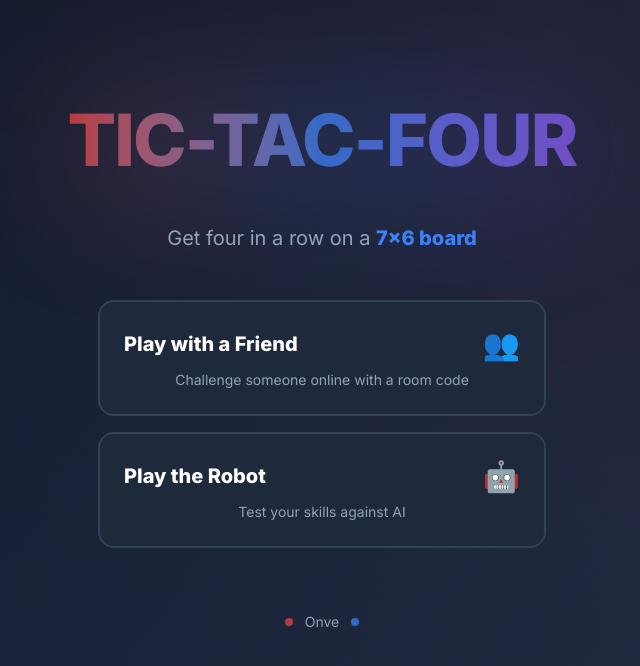
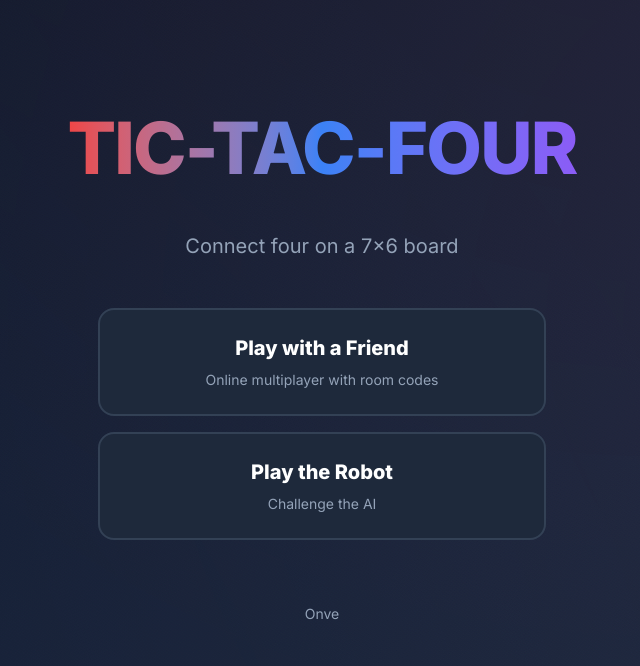
Before and after one commit to viscountry/tic-tac-toe-4, a React (Vite) app: page / in a window 1280 px wide. Shown: the top 666 px of the page, without its empty margins (318-958 px from the left). Built offline with nearby package versions, Linux system fonts and the light colour scheme.

Commit message:
Simplify UI and remove excessive emojis

```diff
--- a/src/components/GameView.jsx
+++ b/src/components/GameView.jsx
@@ -11,10 +11,10 @@ export default function GameView({ game, mode, notice, onLeave }) {
   const foe = mode === 'bot' ? 'The robot' : 'Your friend';
 
   let status;
-  if (result) status = result.draw ? '🤝 Draw! Board is full.' : result.winner === you ? '🎉 You won! Four in a row!' : `${foe === 'The robot' ? '🤖' : '😔'} ${foe} won this round.`;
-  else if (!opponentHere) status = '⏳ Waiting for your friend...';
-  else if (turn === you) status = '🎯 Your turn!';
-  else status = mode === 'bot' ? '🤔 Robot is thinking...' : "⏱️ Friend's turn...";
+  if (result) status = result.draw ? 'Draw! Board is full.' : result.winner === you ? 'You won!' : `${foe} won this round.`;
+  else if (!opponentHere) status = 'Waiting for your friend...';
+  else if (turn === you) status = 'Your turn';
+  else status = mode === 'bot' ? 'Robot is thinking...' : "Friend's turn...";
 
   const canPlay = !result && opponentHere && turn === you;
 
@@ -43,7 +43,7 @@ export default function GameView({ game, mode, notice, onLeave }) {
               <strong className="text-2xl sm:text-3xl tracking-[0.3em] font-black text-ink bg-bg-tertiary px-4 py-1 rounded-lg">{code}</strong>
             </div>
             <Button variant="link" onClick={copyLink}>
-              {copied ? '✓ Copied!' : '📋 Copy Link'}
+              {copied ? 'Copied!' : 'Copy Link'}
             </Button>
           </div>
         </div>
@@ -65,7 +65,7 @@ export default function GameView({ game, mode, notice, onLeave }) {
       {result && (
         <div className="flex justify-center">
           <Button onClick={rematch} disabled={rematchWaiting}>
-            {mode === 'bot' ? '🔄 Play Again' : rematchWaiting ? '⏳ Waiting for friend...' : '🔄 Rematch'}
+            {mode === 'bot' ? 'Play Again' : rematchWaiting ? 'Waiting for friend...' : 'Rematch'}
           </Button>
         </div>
       )}
--- a/src/screens/BotSetup.jsx
+++ b/src/screens/BotSetup.jsx
@@ -8,37 +8,34 @@ export default function BotSetup({ onBack, onStart }) {
 
   return (
     <section className="max-w-lg mx-auto">
-      <Button variant="link" onClick={onBack}>← Back to Home</Button>
+      <Button variant="link" onClick={onBack}>← Back</Button>
 
-      <div className="mt-6 mb-8 text-center">
-        <h2 className="text-3xl sm:text-4xl font-black tracking-tight mb-2 bg-gradient-to-r from-accent to-secondary bg-clip-text text-transparent">
-          🤖 Play the Robot
+      <div className="mt-6 mb-8">
+        <h2 className="text-3xl sm:text-4xl font-black tracking-tight mb-2">
+          Play the Robot
         </h2>
-        <p className="text-muted">Choose your difficulty and side</p>
+        <p className="text-muted">Choose your settings</p>
       </div>
 
       <div className="space-y-6">
-        {/* Difficulty Card */}
-        <div className="bg-card rounded-2xl p-6 border-2 border-border shadow-lg">
-          <label className="mb-3 block text-sm font-bold text-muted uppercase tracking-wide">Difficulty Level</label>
+        <div className="bg-card rounded-2xl p-6 border-2 border-border">
+          <label className="mb-3 block text-sm font-bold text-muted uppercase tracking-wide">Difficulty</label>
           <Segmented options={['easy', 'hard']} value={level} onChange={setLevel} />
           <p className="mt-3 text-xs text-muted">
-            {level === 'easy' ? '😊 Good for beginners' : '🧠 Minimax AI with alpha-beta pruning'}
+            {level === 'easy' ? 'Casual play' : 'Advanced AI'}
           </p>
         </div>
 
-        {/* Side Selection Card */}
-        <div className="bg-card rounded-2xl p-6 border-2 border-border shadow-lg">
-          <label className="mb-3 block text-sm font-bold text-muted uppercase tracking-wide">Play As</label>
+        <div className="bg-card rounded-2xl p-6 border-2 border-border">
+          <label className="mb-3 block text-sm font-bold text-muted uppercase tracking-wide">Play as</label>
           <Segmented options={['X', 'O']} value={side} onChange={setSide} />
           <p className="mt-3 text-xs text-muted">
-            {side === 'X' ? '🔴 You go first!' : '🔵 Robot starts first'}
+            {side === 'X' ? 'You go first' : 'Robot goes first'}
           </p>
         </div>
 
-        {/* Start Button */}
         <Button onClick={() => onStart({ level, side })}>
-          🚀 Start Game
+          Start Game
         </Button>
       </div>
     </section>
--- a/src/screens/FriendLobby.jsx
+++ b/src/screens/FriendLobby.jsx
@@ -6,43 +6,34 @@ export default function FriendLobby({ initialCode, notice, onBack, onStart }) {
 
   return (
     <section className="max-w-lg mx-auto">
-      <Button variant="link" onClick={onBack}>← Back to Home</Button>
+      <Button variant="link" onClick={onBack}>← Back</Button>
 
-      <div className="mt-6 mb-8 text-center">
-        <h2 className="text-3xl sm:text-4xl font-black tracking-tight mb-2 bg-gradient-to-r from-primary to-secondary bg-clip-text text-transparent">
-          👥 Play with a Friend
+      <div className="mt-6 mb-8">
+        <h2 className="text-3xl sm:text-4xl font-black tracking-tight mb-2">
+          Play with a Friend
         </h2>
-        <p className="text-muted">Create or join an online room</p>
+        <p className="text-muted">Create or join a room</p>
       </div>
 
-      {/* Create Room Card */}
-      <div className="mb-6 bg-gradient-to-br from-card to-card-hover rounded-2xl p-6 border-2 border-border shadow-xl hover:shadow-2xl transition-all">
-        <div className="text-center mb-4">
-          <span className="text-5xl mb-3 block">🎮</span>
-          <h3 className="text-xl font-bold mb-2">Create a New Room</h3>
-          <p className="text-sm text-muted mb-4">Get a 5-letter code to share with your friend</p>
-        </div>
+      <div className="mb-6 bg-card rounded-2xl p-6 border-2 border-border">
+        <h3 className="text-xl font-bold mb-2">Create Room</h3>
+        <p className="text-sm text-muted mb-4">Get a code to share</p>
         <Button onClick={() => onStart({ type: 'create' })}>
-          ✨ Create Room
+          Create Room
         </Button>
       </div>
 
-      {/* Divider */}
       <div className="relative my-8 flex items-center gap-4">
-        <div className="h-px flex-1 bg-gradient-to-r from-transparent via-border to-transparent" />
-        <span className="text-sm font-bold text-muted uppercase tracking-wide px-3 py-1 bg-card rounded-full border border-border">or</span>
-        <div className="h-px flex-1 bg-gradient-to-r from-transparent via-border to-transparent" />
+        <div className="h-px flex-1 bg-border" />
+        <span className="text-sm text-muted">or</span>
+        <div className="h-px flex-1 bg-border" />
       </div>
 
-      {/* Join Room Card */}
-      <div className="bg-gradient-to-br from-card to-card-hover rounded-2xl p-6 border-2 border-border shadow-xl">
-        <div className="text-center mb-4">
-          <span className="text-5xl mb-3 block">🔗</span>
-          <h3 className="text-xl font-bold mb-2">Join Existing Room</h3>
-        </div>
+      <div className="bg-card rounded-2xl p-6 border-2 border-border">
+        <h3 className="text-xl font-bold mb-4">Join Room</h3>
 
         <label htmlFor="code" className="mb-3 block text-sm font-bold text-muted uppercase tracking-wide">
-          Enter Room Code
+          Room Code
         </label>
         <input
           id="code"
@@ -55,14 +46,13 @@ export default function FriendLobby({ initialCode, notice, onBack, onStart }) {
         />
 
         <Button onClick={() => onStart({ type: 'join', code })} disabled={code.length !== 5}>
-          🚪 Join Room
+          Join Room
         </Button>
       </div>
 
-      {/* Notice */}
       {notice && (
         <div role="alert" className="mt-6 bg-card-hover border-2 border-primary/50 rounded-xl p-4">
-          <p className="text-sm text-center text-primary">⚠️ {notice}</p>
+          <p className="text-sm text-center text-primary">{notice}</p>
         </div>
       )}
     </section>
--- a/src/screens/Home.jsx
+++ b/src/screens/Home.jsx
@@ -3,48 +3,36 @@ import Button from '../components/Button.jsx';
 export default function Home({ onNavigate }) {
   return (
     <section className="min-h-[80vh] flex flex-col items-center justify-center text-center px-4">
-      {/* Hero Title with glow effect */}
-      <div className="mb-8 relative">
-        <h1 className="text-5xl sm:text-6xl md:text-7xl font-black tracking-tight mb-4 bg-gradient-to-r from-primary via-secondary to-accent bg-clip-text text-transparent animate-pulse">
+      <div className="mb-8">
+        <h1 className="text-5xl sm:text-6xl md:text-7xl font-black tracking-tight mb-4 bg-gradient-to-r from-primary via-secondary to-accent bg-clip-text text-transparent">
           TIC-TAC-FOUR
         </h1>
-        <div className="absolute inset-0 blur-3xl bg-gradient-to-r from-primary/20 via-secondary/20 to-accent/20 -z-10" />
       </div>
 
       <p className="text-lg sm:text-xl text-muted mb-12 max-w-md">
-        Get four in a row on a <span className="text-secondary font-bold">7×6 board</span>
+        Connect four on a 7×6 board
       </p>
 
-      {/* Game mode cards */}
       <div className="w-full max-w-md space-y-4">
         <div
           onClick={() => onNavigate('friend')}
-          className="group cursor-pointer bg-card hover:bg-card-hover border-2 border-border hover:border-primary rounded-2xl p-6 transition-all hover:scale-105 hover:shadow-xl active:scale-100"
+          className="cursor-pointer bg-card hover:bg-card-hover border-2 border-border hover:border-primary rounded-2xl p-6 transition-all hover:scale-105 active:scale-100"
         >
-          <div className="flex items-center justify-between mb-2">
-            <h3 className="text-xl font-bold group-hover:text-primary transition-colors">Play with a Friend</h3>
-            <span className="text-3xl">👥</span>
-          </div>
-          <p className="text-sm text-muted">Challenge someone online with a room code</p>
+          <h3 className="text-xl font-bold mb-2">Play with a Friend</h3>
+          <p className="text-sm text-muted">Online multiplayer with room codes</p>
         </div>
 
         <div
           onClick={() => onNavigate('bot')}
-          className="group cursor-pointer bg-card hover:bg-card-hover border-2 border-border hover:border-accent rounded-2xl p-6 transition-all hover:scale-105 hover:shadow-xl active:scale-100"
+          className="cursor-pointer bg-card hover:bg-card-hover border-2 border-border hover:border-accent rounded-2xl p-6 transition-all hover:scale-105 active:scale-100"
         >
-          <div className="flex items-center justify-between mb-2">
-            <h3 className="text-xl font-bold group-hover:text-accent transition-colors">Play the Robot</h3>
-            <span className="text-3xl">🤖</span>
-          </div>
-          <p className="text-sm text-muted">Test your skills against AI</p>
+          <h3 className="text-xl font-bold mb-2">Play the Robot</h3>
+          <p className="text-sm text-muted">Challenge the AI</p>
         </div>
       </div>
 
-      {/* Decorative elements */}
-      <div className="mt-16 flex gap-3 items-center justify-center text-muted text-sm">
-        <span className="w-2 h-2 bg-primary rounded-full animate-pulse" />
-        <span>Onve</span>
-        <span className="w-2 h-2 bg-secondary rounded-full animate-pulse delay-75" />
+      <div className="mt-16 text-muted text-sm">
+        Onve
       </div>
     </section>
   );
--- a/src/screens/OnlineGame.jsx
+++ b/src/screens/OnlineGame.jsx
@@ -3,5 +3,22 @@ import GameView from '../components/GameView.jsx';
 
 export default function OnlineGame({ intent, onLeave, onFatal }) {
   const { game, notice } = useOnlineGame(intent, onFatal);
-  return game ? <GameView game={game} mode="online" notice={notice} onLeave={onLeave} /> : <p>Connecting…</p>;
+
+  if (!game) {
+    return (
+      <div className="flex flex-col items-center justify-center min-h-[60vh] text-center">
+        <div className="mb-4">
+          <div className="inline-block h-12 w-12 animate-spin rounded-full border-4 border-solid border-primary border-r-transparent"></div>
+        </div>
+        <p className="text-xl font-bold text-muted">
+          {intent?.type === 'create' ? 'Creating room...' : 'Joining room...'}
+        </p>
+        {intent?.type === 'join' && intent.code && (
+          <p className="mt-2 text-sm text-muted">Room: {intent.code}</p>
+        )}
+      </div>
+    );
+  }
+
+  return <GameView game={game} mode="online" notice={notice} onLeave={onLeave} />;
 }
```
